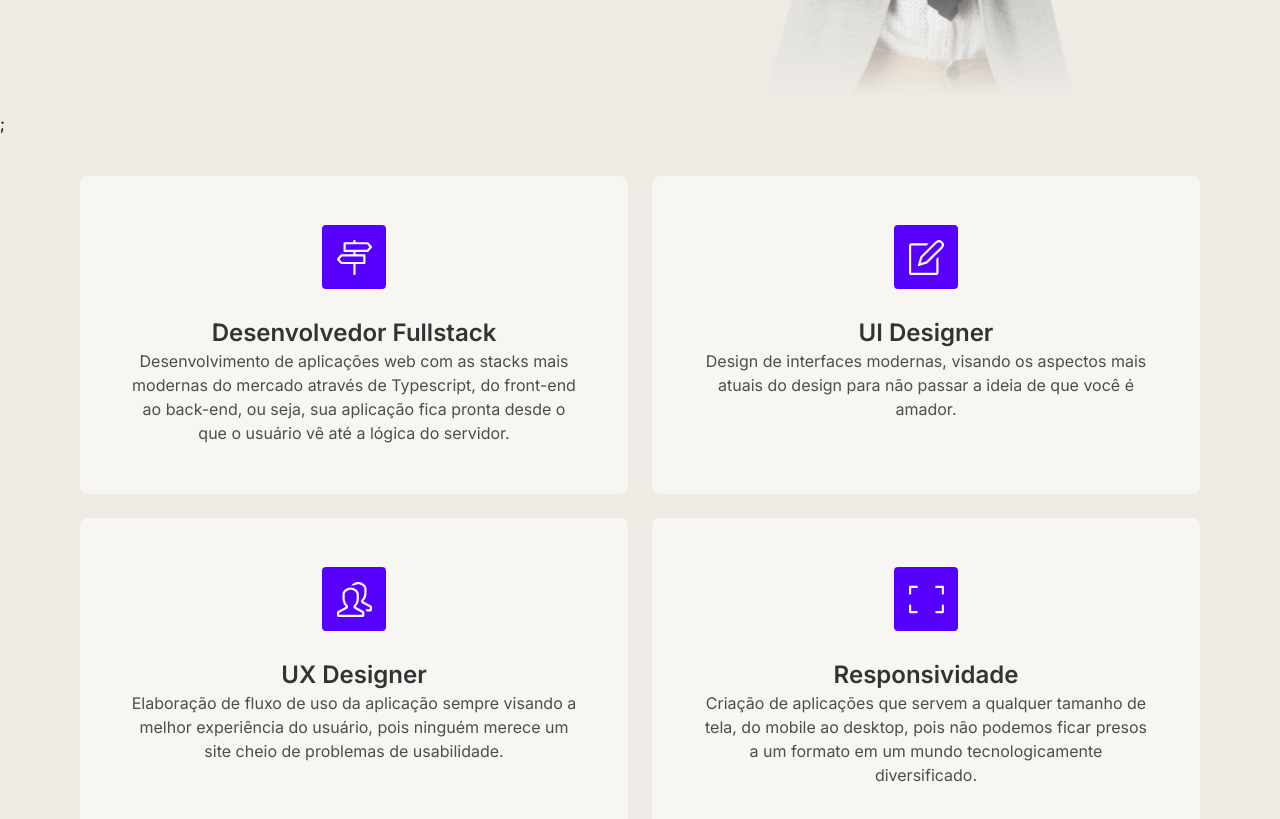
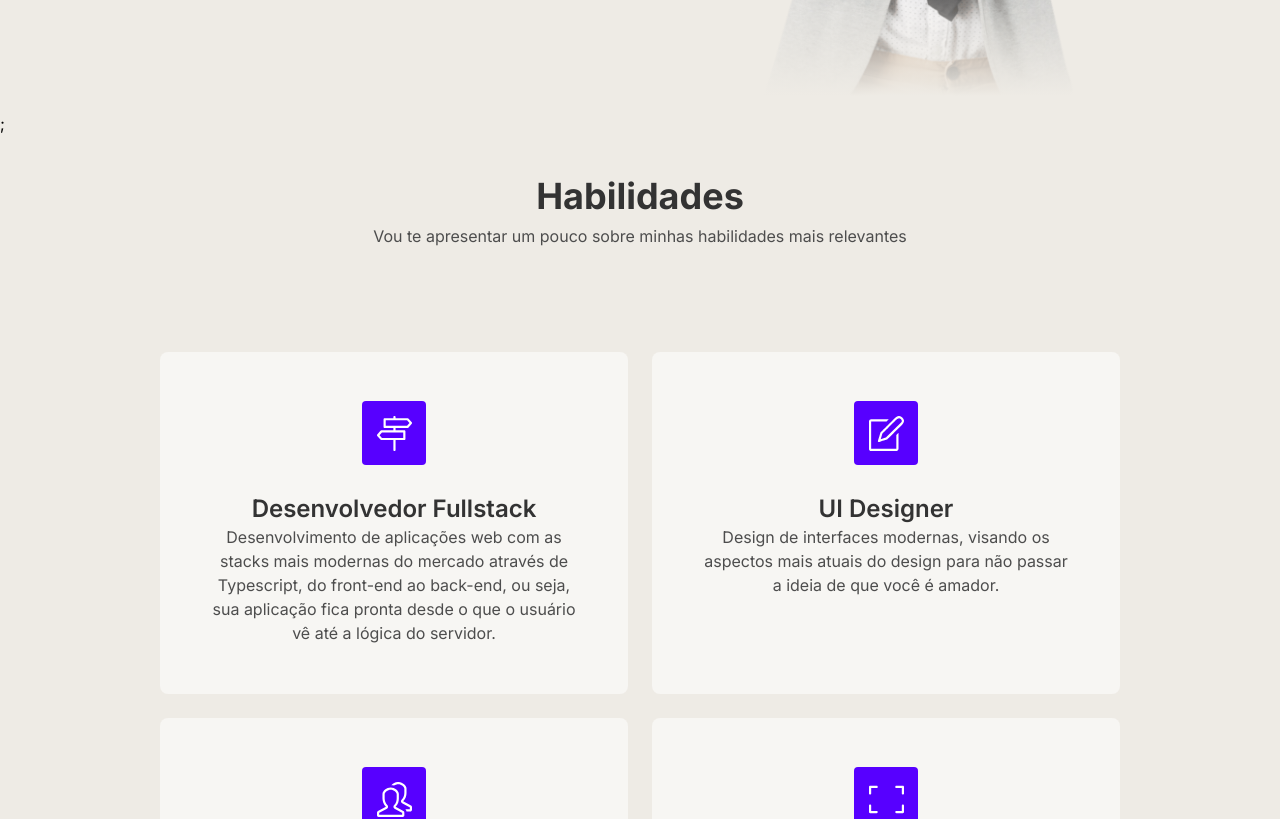
Before and after one commit to lucascardosopsd/portfolio, a Next.js app: page / in a window 1280 px wide. Shown: the part 600-1419 px from the top of the page. Built offline with nearby package versions, Linux system fonts and the light colour scheme.

Commit message:
layout: Section header

```diff
--- /dev/null
+++ b/src/components/SectionHeading.tsx
@@ -0,0 +1,15 @@
+interface SectionHeadingProps {
+  title: string;
+  subtitle: string;
+}
+
+const SectionHeading = ({ title, subtitle }: SectionHeadingProps) => {
+  return (
+    <div className="max-w-xl mx-auto mb-16 text-center">
+      <h2 className="text-grey-700 mb-2">{title}</h2>
+      <p className="text-grey-600">{subtitle}</p>
+    </div>
+  );
+};
+
+export default SectionHeading;
--- a/src/sections/Skills.tsx
+++ b/src/sections/Skills.tsx
@@ -1,8 +1,14 @@
+import SectionHeading from "@/components/SectionHeading";
 import { skills } from "@/constants";
 
 const Skills = () => {
   return (
-    <section className="section-padding max-width grid grid-cols-[repeat(auto-fit,minmax(300px,1fr))] tablet:grid-cols-[repeat(auto-fit,minmax(400px,1fr))] gap-3 tablet:gap-6">
+    <section className="section-padding max-width ">
+      <SectionHeading
+        title="Habilidades"
+        subtitle="Vou te apresentar um pouco sobre minhas habilidades mais relevantes"
+      />
+      <div className="section-padding max-width grid grid-cols-[repeat(auto-fit,minmax(300px,1fr))] tablet:grid-cols-[repeat(auto-fit,minmax(400px,1fr))] gap-3 tablet:gap-6">
         {skills.map((skill, index) => (
           <div
             key={index}
@@ -17,6 +23,7 @@ const Skills = () => {
             </div>
           </div>
         ))}
+      </div>
     </section>
   );
 };
```
Lines whose indentation alone changed are shown as unchanged.
